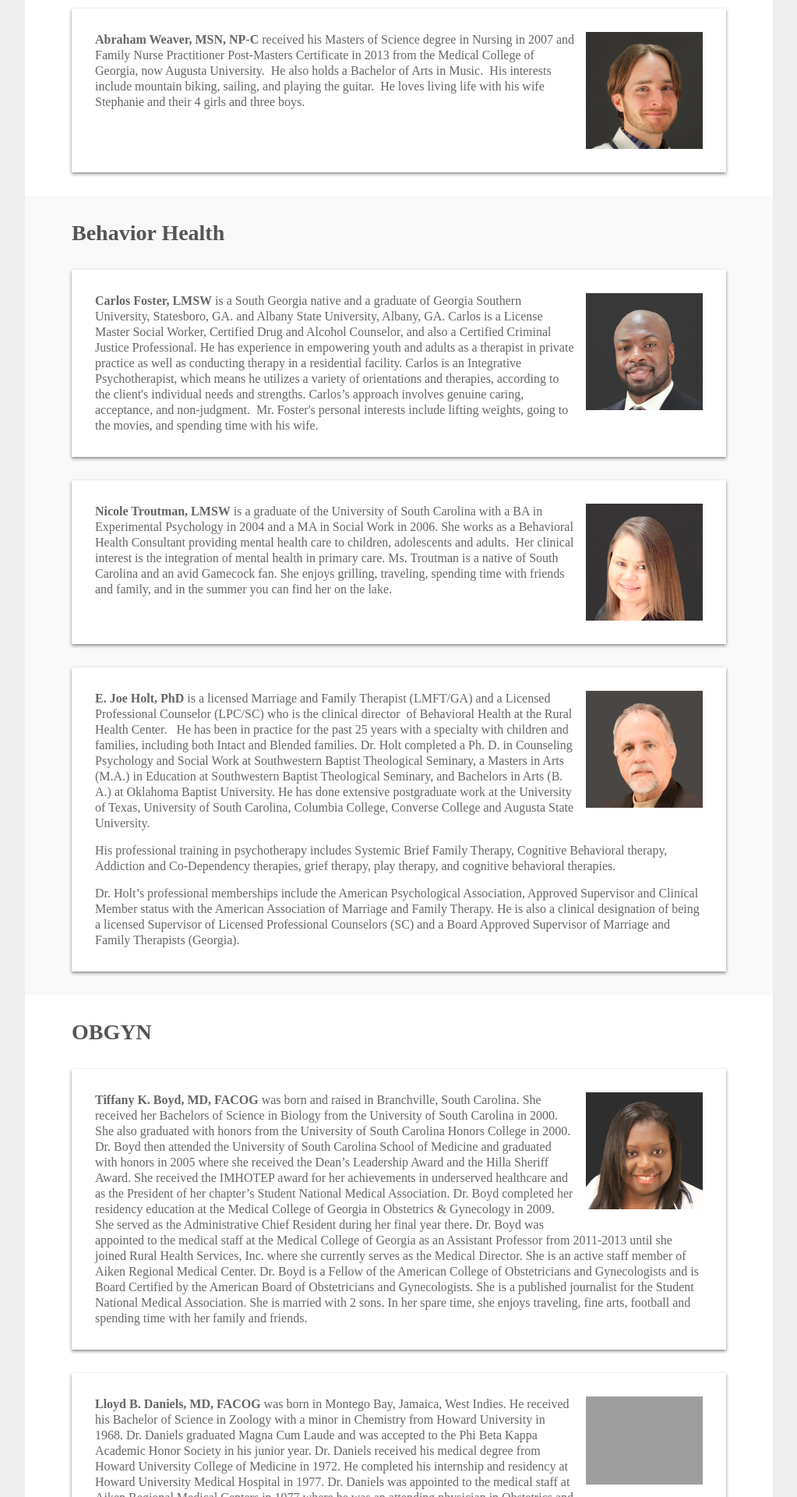
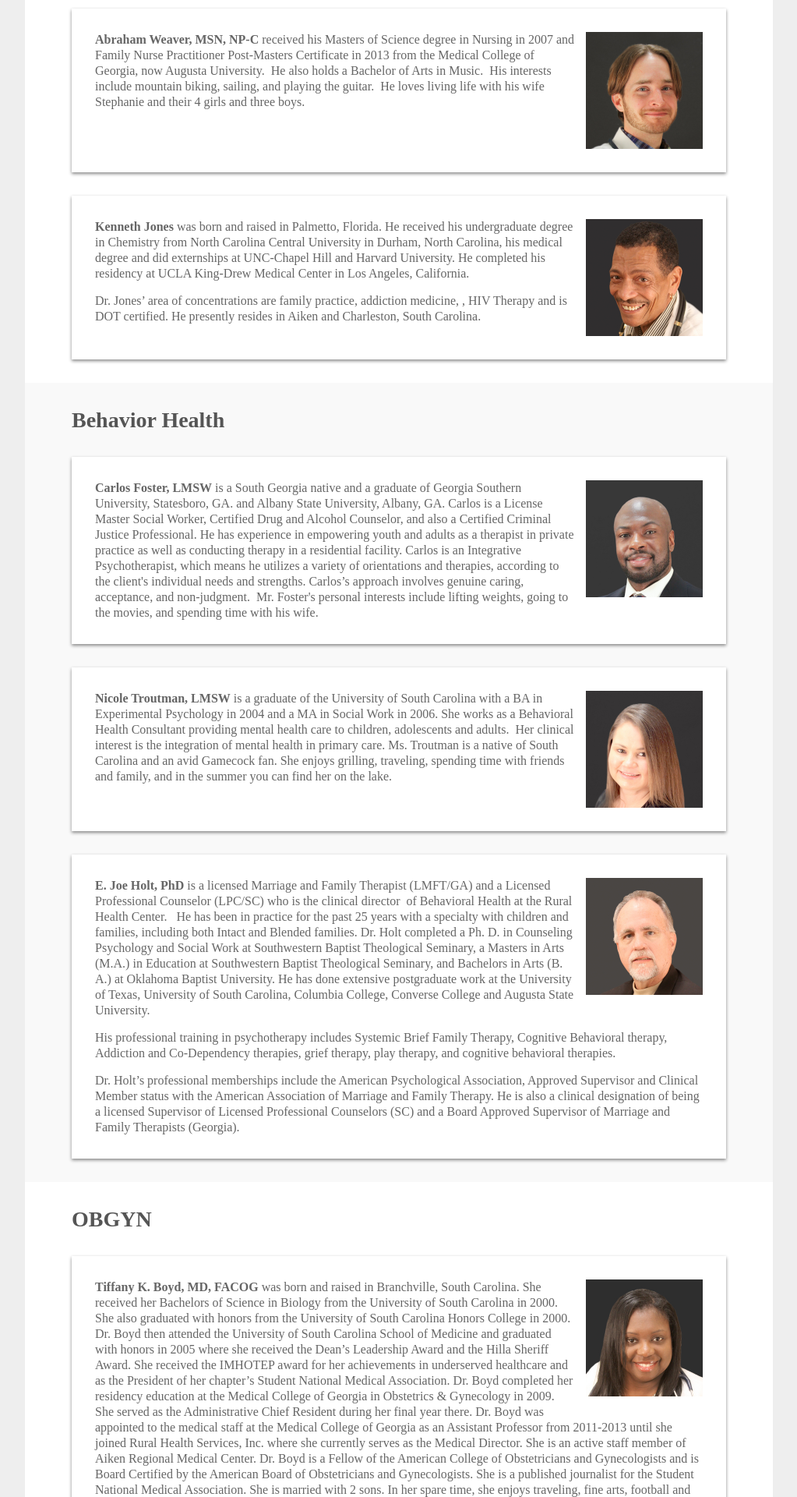
Before and after one commit to JesseNichols/RuralHealthServices, a PHP site: page /providers.php?language=1 in a window 1280 px wide. Shown: the part 4047-5967 px from the top of the page at 78% size, without its empty margins (128-1151 px from the left). Run offline with PHP 8.4, Linux system fonts and the light colour scheme; some libraries are stand-ins or nearby versions; grey boxes are pictures that could not be loaded.

Commit message:
Added Jones and Rodriguez as Providers

```diff
--- a/_includes/_content/_english/_home/providers.php
+++ b/_includes/_content/_english/_home/providers.php
@@ -56,6 +56,10 @@
         <div class="provider">
             <p><img src="_images/staff/Weaver.jpg" alt="Abraham Weaver, MSN, NP-C"><b>Abraham Weaver, MSN, NP-C</b> received his Masters of Science degree in Nursing in 2007 and Family Nurse Practitioner Post-Masters Certificate in 2013 from the Medical College of Georgia, now Augusta University.  He also holds a Bachelor of Arts in Music.  His interests include mountain biking, sailing, and playing the guitar.  He loves living life with his wife Stephanie and their 4 girls and three boys. </p>
         </div>
+        <div class="provider">
+            <p><img src="_images/staff/Jones.jpg" alt="Kenneth Jones"><b>Kenneth Jones</b> was born and raised in Palmetto, Florida. He received his undergraduate degree in Chemistry from North Carolina Central University in Durham, North Carolina, his medical degree and did externships at UNC-Chapel Hill and Harvard University. He completed his residency at UCLA King-Drew Medical Center in Los Angeles, California.</p>
+            <p>Dr. Jones’ area of concentrations are family practice, addiction medicine, , HIV Therapy and is DOT certified. He presently resides in Aiken and Charleston, South Carolina.</p>
+        </div>
     </div>
 </section>
 <section>
@@ -84,7 +88,7 @@
             <p><img src="_images/staff/Daniels.jpg" alt="Lloyd B. Daniels, MD, FACOG"><b>Lloyd B. Daniels, MD, FACOG</b> was born in Montego Bay, Jamaica, West Indies. He received his Bachelor of Science in Zoology with a minor in Chemistry from Howard University in 1968. Dr. Daniels graduated Magna Cum Laude and was accepted to the Phi Beta Kappa Academic Honor Society in his junior year. Dr. Daniels received his medical degree from Howard University College of Medicine in 1972. He completed his internship and residency at Howard University Medical Hospital in 1977. Dr. Daniels was appointed to the medical staff at Aiken Regional Medical Centers in 1977 where he was an attending physician in Obstetrics and Gynecology for over thirty-nine years. He was elected by his peers to serve as Chairman of the Department of Obstetrics and Gynecology at Aiken Regional Medical Centers. Dr. Daniels joined the staff at Rural Health Services eight years ago. Dr. Daniels is a Fellow of the American College of Obstetricians and Gynecologists and was Board Certified by the American Board of Obstetricians and Gynecologists in 1981. He is married with one daughter and two sons. In his spare time, he enjoys playing golf and traveling.</p>
         </div>
         <div class="provider">
-            <p><!--<img src="_images/staff/Ballestas.jpg" alt="Maria A. Rodriguez Ballestas, MD">--><b>Maria A. Rodriguez Ballestas, MD</b>, completed her residency training in Obstetrics and Gynecology at Cedars Sinai Medical Center in Los Angeles, CA in June 2015. While there, she was elected by her peers and faculty as administrative chief resident. In addition, Dr. Rodriguez was actively involved in numerous research projects that resulted in multiple presentations at national conferences, including posters and oral presentations at ACOG, ASRM and APGO Creog conferences. Her research included patient safety projects on labor and delivery, as well as instituting a Spanish curriculum to training programs. Dr. Rodriguez is fluent in Spanish and completed her medical school training in Colombia, her native country, at the Universidad del Norte, where she graduated with honors. During her time off she enjoys painting and reading as well as traveling. Dr. Rodriguez is extremely dedicated to women's health and while her career has taken her many places, she is now looking forward to settling down in South Carolina. </p>
+            <p><img src="_images/staff/Rodriguez.jpg" alt="Maria A. Rodriguez Ballestas, MD"><b>Maria A. Rodriguez Ballestas, MD</b>, completed her residency training in Obstetrics and Gynecology at Cedars Sinai Medical Center in Los Angeles, CA in June 2015. While there, she was elected by her peers and faculty as administrative chief resident. In addition, Dr. Rodriguez was actively involved in numerous research projects that resulted in multiple presentations at national conferences, including posters and oral presentations at ACOG, ASRM and APGO Creog conferences. Her research included patient safety projects on labor and delivery, as well as instituting a Spanish curriculum to training programs. Dr. Rodriguez is fluent in Spanish and completed her medical school training in Colombia, her native country, at the Universidad del Norte, where she graduated with honors. During her time off she enjoys painting and reading as well as traveling. Dr. Rodriguez is extremely dedicated to women's health and while her career has taken her many places, she is now looking forward to settling down in South Carolina. </p>
         </div>
     </div>
 </section>
```
Also changed, not shown: _images/staff/Jones.jpg (added), _images/staff/Rodriguez.jpg (added).
